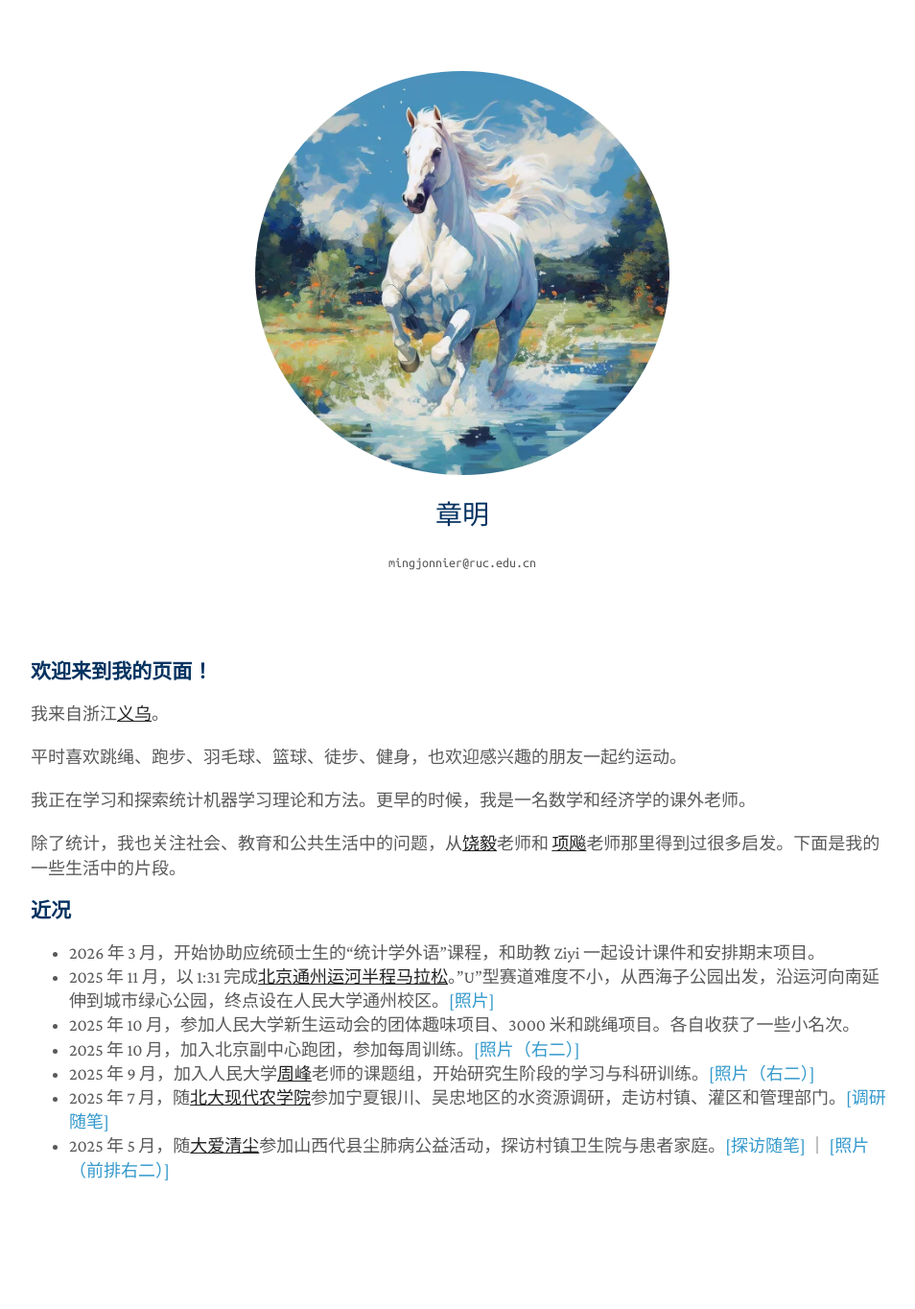
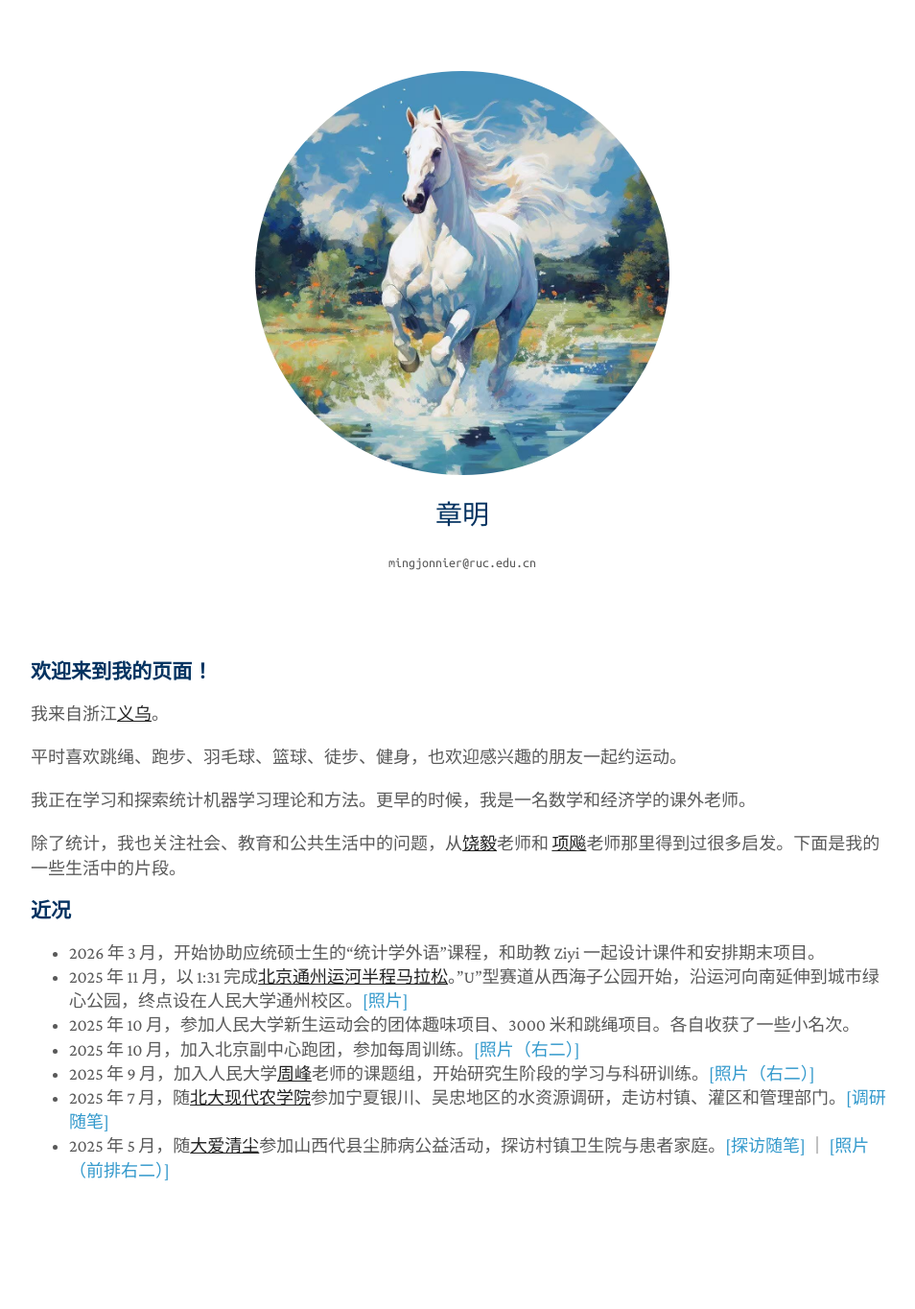
Before and after one commit to zhangming4153/zhangming4153.github.io, a Jekyll site: the page built from cn/index.md, in a window 1280 px wide. Shown: the whole page at 96% size, without its empty margins (158-1112 px from the left). Built offline with Jekyll 4.4.1, drawn with Linux system fonts in a browser that asks for light colours; a style sheet for code colours, icons or effects is not loaded.

Commit message:
Update index.md

```diff
--- a/cn/index.md
+++ b/cn/index.md
@@ -17,7 +17,7 @@ title: 章明
 ### 近况
 
 - 2026 年 3 月，开始协助应统硕士生的“统计学外语”课程，和助教 Ziyi 一起设计课件和安排期末项目。
-- 2025 年 11 月，以 1:31 完成<a href="https://baike.baidu.com/pic/2025北京通州运河半程马拉松/"><strong><u>北京通州运河半程马拉松</u></strong></a>。"U"型赛道难度不小，从西海子公园出发，沿运河向南延伸到城市绿心公园，终点设在人民大学通州校区。[[照片]](/assets/tongz_semimara_profile.jpg)
+- 2025 年 11 月，以 1:31 完成<a href="https://baike.baidu.com/pic/2025北京通州运河半程马拉松/"><strong><u>北京通州运河半程马拉松</u></strong></a>。"U"型赛道从西海子公园开始，沿运河向南延伸到城市绿心公园，终点设在人民大学通州校区。[[照片]](/assets/tongz_semimara_profile.jpg)
 - 2025 年 10 月，参加人民大学新生运动会的团体趣味项目、3000 米和跳绳项目。各自收获了一些小名次。
 - 2025 年 10 月，加入北京副中心跑团，参加每周训练。[[照片（右二）]](/assets/tongz_group.png)
 - 2025 年 9 月，加入人民大学<a href="https://zhoufeng6288.github.io"><strong><u>周峰</u></strong></a>老师的课题组，开始研究生阶段的学习与科研训练。[[照片（右二）]](/assets/people_0912.jpg)
```
